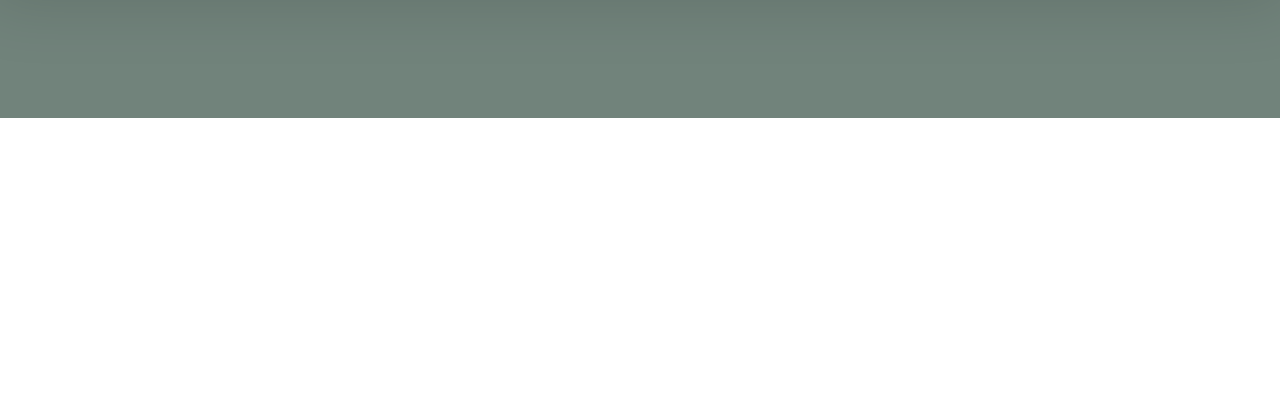
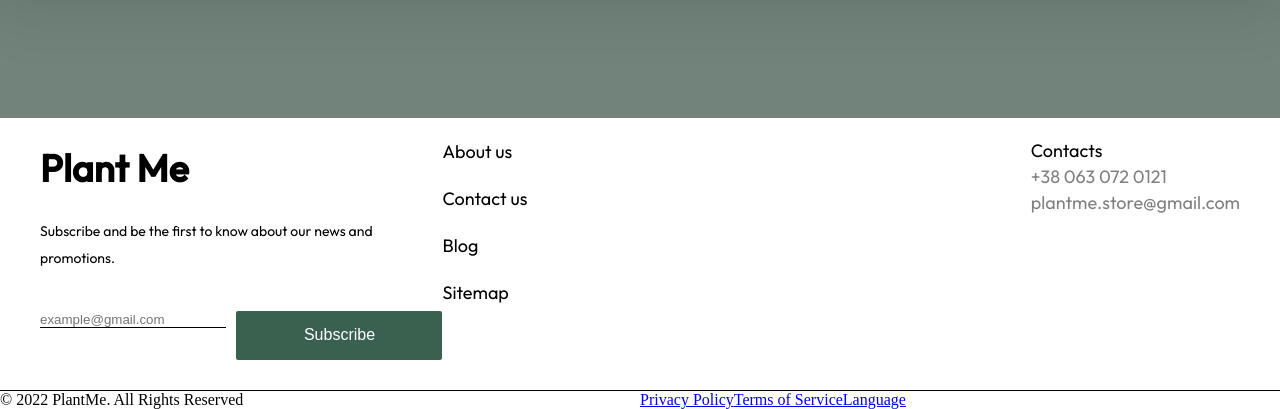
Before and after one commit to Jan-Rogalo/accessibility-landing, a plain HTML site: page index.html in a window 1280 px wide. Shown: the part 1981-2390 px from the top of the page. Before the commit the page ends 2099 px from the top, so only its background shows below. Drawn offline with Linux system fonts and the light colour scheme.

Commit message:
footer code

```diff
--- a/index.html
+++ b/index.html
@@ -185,7 +185,35 @@
   </section>
 </main>
 <footer>
-
+  <div class="footer-row">
+    <div class="footer-column">
+      <h3>Plant Me</h3>
+      <p>Subscribe and be the first to know about our news and promotions.</p>
+      <div class="input-wrapper">
+        <input type="email" placeholder="example@gmail.com">
+        <button type="submit" class="submit-button-short">Subscribe</button>
+      </div>
+    </div>
+    <nav class="footer-nav">
+      <a href="#about">About us</a>
+      <a href="#contact">Contact us</a>
+      <a href="#blog">Blog</a>
+      <a href="#sitemap">Sitemap</a>
+    </nav>
+    <div class="contact-div">
+      <h3>Contacts</h3>
+      <p>+38 063 072 0121</p>
+      <p><a href="mailto:plantme.store@gmail.com">plantme.store@gmail.com</a></p>
+    </div>
+  </div>
+  <div style="display: flex; justify-content: space-between; align-items: center;">
+    <p>© 2022 PlantMe. All Rights Reserved</p>
+    <nav>
+      <a href="#privacy">Privacy Policy</a>
+      <a href="#terms">Terms of Service</a>
+      <a href="#language">Language</a>
+    </nav>
+  </div>
 </footer>
 <script src="script.js"></script>
 </body>
--- a/style.css
+++ b/style.css
@@ -634,3 +634,99 @@ input[type="checkbox"] {
     cursor: pointer;
     font-size: 16px;
 }
+
+
+.footer-column {
+    display: flex;
+    flex-direction: column;
+}
+
+.footer-column h3 {
+    font-family: Outfit;
+    font-weight: 700;
+    font-size: 38px;
+    line-height: 60.48px;
+    margin-bottom: 20px;
+}
+
+.footer-column p {
+    font-family: Outfit;
+    font-size: 14px;
+    font-weight: 400;
+    line-height: 26.1px;
+    text-align: left;
+}
+
+.input-wrapper {
+    display: flex;
+    justify-content: space-between;
+    align-items: center;
+}
+
+.footer-column input {
+    border: none;
+    border-bottom: 1px solid black;
+    flex-grow: 1;
+    margin-right: 10px;
+}
+
+.footer-row{
+    display: flex;
+    justify-content: space-between;
+    padding: 20px 40px;
+    border-bottom: 1px solid black;
+}
+
+.submit-button-short {
+    margin-top: 40px;
+    width: 206px;
+    height: 49px;
+    border-radius: 2px;
+    padding: 11px 63px;
+    margin-bottom: 10px;
+    background-color: #3A6150;
+    color: #ffffff;
+    border: none;
+    cursor: pointer;
+    font-size: 16px;
+}
+
+.footer-nav {
+    display: flex;
+    flex-direction: column;
+    align-items: flex-start;
+
+}
+
+.footer-nav a {
+    text-decoration: none;
+    font-family: Outfit;
+    font-size: 18px;
+    font-weight: 400;
+    line-height: 27px;
+    text-align: left;
+    color: black;
+    margin-bottom: 20px;
+}
+
+.contact-div h3 {
+    font-family: Outfit;
+    font-size: 18px;
+    font-weight: 400;
+    line-height: 26.1px;
+    text-align: left;
+}
+
+.contact-div p {
+    font-family: Outfit;
+    font-weight: 400;
+    font-size: 18px;
+    line-height: 26.1px;
+    letter-spacing: -2%;
+    color: gray;
+}
+
+.contact-div a {
+    color: gray;
+    text-decoration: none;
+}
```
